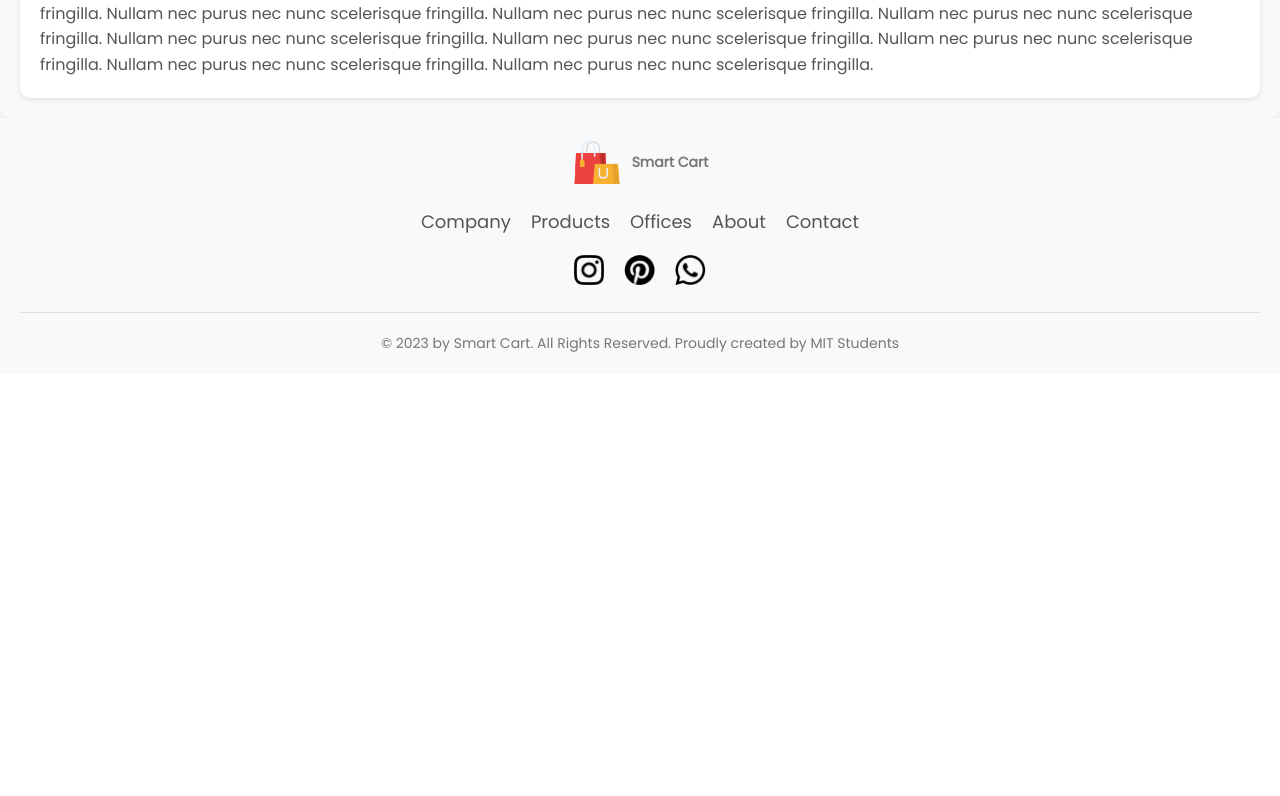
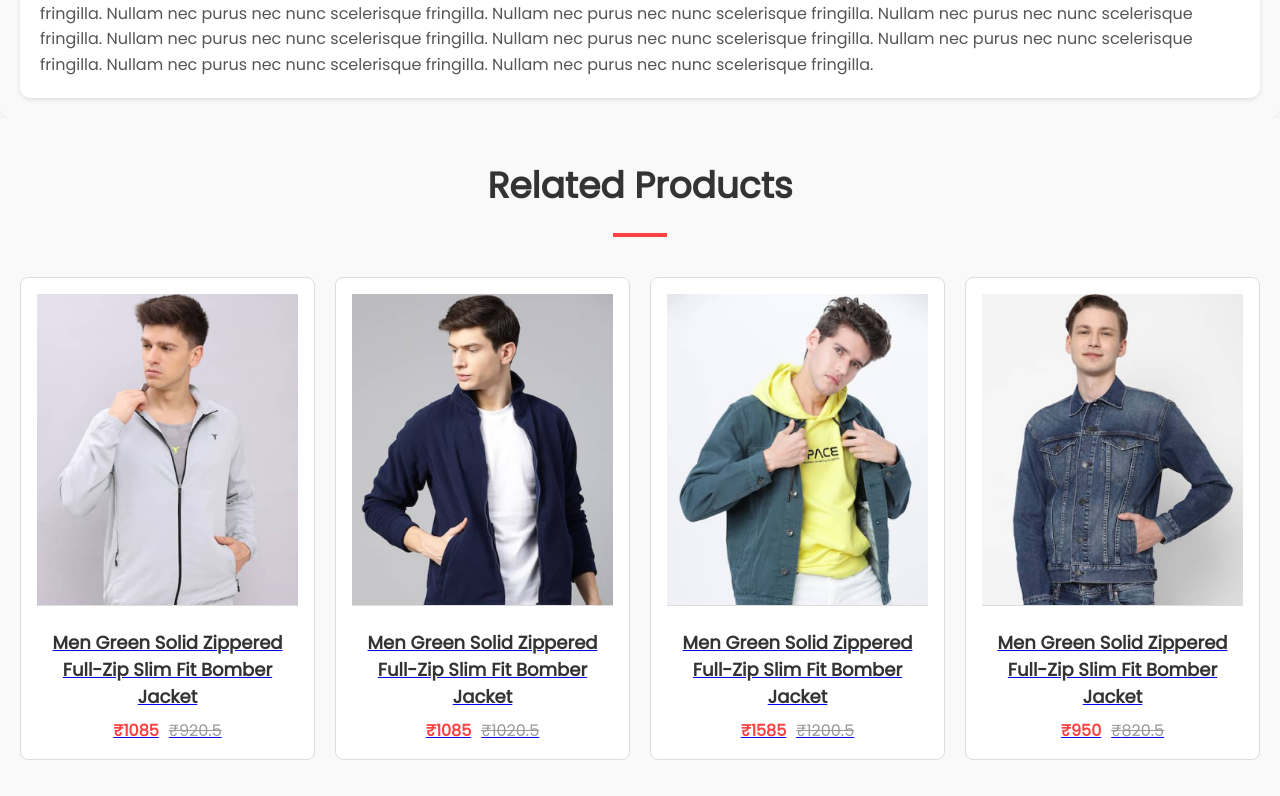
Before and after one commit to Pratham567/smart-cart, a React (Create React App) app: page /product/13 in a window 1280 px wide. Shown: the part 964-1760 px from the top of the page. Before the commit the page ends 1338 px from the top, so only its background shows below. Built offline with nearby package versions, Linux system fonts and the light colour scheme.

Commit message:
Add related items component

```diff
--- a/src/Components/Item/Item.jsx
+++ b/src/Components/Item/Item.jsx
@@ -3,9 +3,16 @@ import { Link } from 'react-router-dom';
 
 const Item = ({ itemInfo }) => {
 
+    const handleClick = () => {
+        window.scrollTo({
+            top: 0,
+            behavior: 'smooth'
+        });
+    };
+
     return (
         <div className="item">
-            <Link to={`/product/${itemInfo.id}`}>
+            <Link to={`/product/${itemInfo.id}`} onClick={handleClick}>
             <img src={itemInfo.image} alt={itemInfo.name} className="item-image" />
             <h3>{itemInfo.name}</h3>
             <div className="item-cost">
--- /dev/null
+++ b/src/Components/RelatedProducts/RelatedProducts.css
@@ -0,0 +1,24 @@
+/* src/Components/RelatedProducts/RelatedProducts.css */
+.relatedproducts {
+  padding: 40px 20px;
+  background-color: #f9f9f9;
+  text-align: center;
+}
+
+.relatedproducts h1 {
+  font-size: 36px;
+  color: #333;
+  margin-bottom: 20px;
+}
+
+.relatedproducts hr {
+  width: 50px;
+  border: 2px solid #ff4141;
+  margin: 0 auto 40px auto;
+}
+
+.relatedproducts-items {
+  display: grid;
+  grid-template-columns: repeat(auto-fit, minmax(250px, 1fr));
+  gap: 20px;
+}
--- /dev/null
+++ b/src/Components/RelatedProducts/RelatedProducts.jsx
@@ -0,0 +1,39 @@
+import './RelatedProducts.css';
+import Item from '../Item/Item';
+import { useContext } from 'react';
+import { ShopContext } from '../../Context/ShopContext';
+
+function getRelatedProductsForCategory(category, products) {
+    const category_products = products.filter(product => product.category === category);
+    const related_products = [];
+    const related_product_ids = [];
+    while (related_products.length < 4 && category_products.length > 0) {
+        const random_product = category_products[Math.floor(Math.random() * category_products.length)];
+        if (!related_product_ids.includes(random_product.id)) {
+            related_products.push(random_product);
+            related_product_ids.push(random_product.id);
+        }
+    }
+    return related_products;
+}
+
+const RelatedProducts = ({ category }) => {
+    const products = useContext(ShopContext);
+    const related_product_data = getRelatedProductsForCategory(category, products);
+
+    return (
+        <div className="relatedproducts">
+            <h1>Related Products</h1>
+            <hr />
+            <div className="relatedproducts-items">
+                {
+                    related_product_data.map(product => {
+                        return <Item key={product.id} itemInfo={product} />
+                    })
+                }
+            </div>
+        </div>
+    );
+}
+
+export default RelatedProducts;
--- a/src/Pages/Product.jsx
+++ b/src/Pages/Product.jsx
@@ -5,6 +5,7 @@ import { useContext } from 'react';
 import Breadcrum from "../Components/Breadcrum/Breadcrum";
 import ProductDisplay from "../Components/ProductDisplay/ProductDisplay";
 import DescriptionBox from "../Components/DescriptionBox/DescriptionBox";
+import RelatedProducts from "../Components/RelatedProducts/RelatedProducts";
 
 const Product = () => {
     const { id } = useParams();
@@ -16,6 +17,8 @@ const Product = () => {
             <Breadcrum product={product} />
             <ProductDisplay product={product} />
             <DescriptionBox />
+            <RelatedProducts category={product.category}/>
+
         </div>
     );
 }
```
